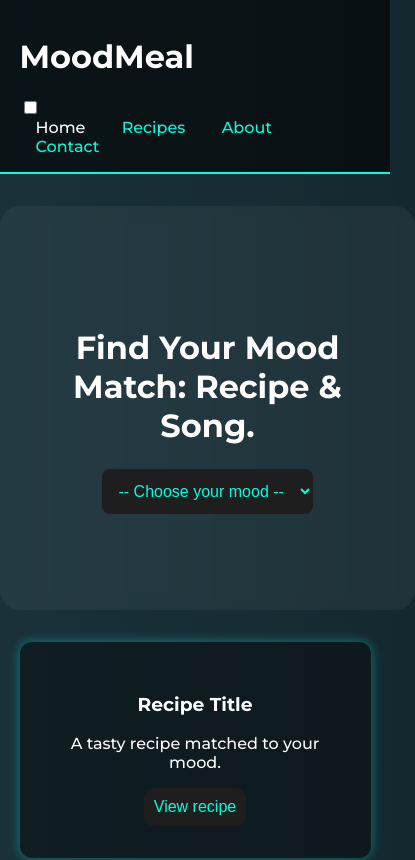
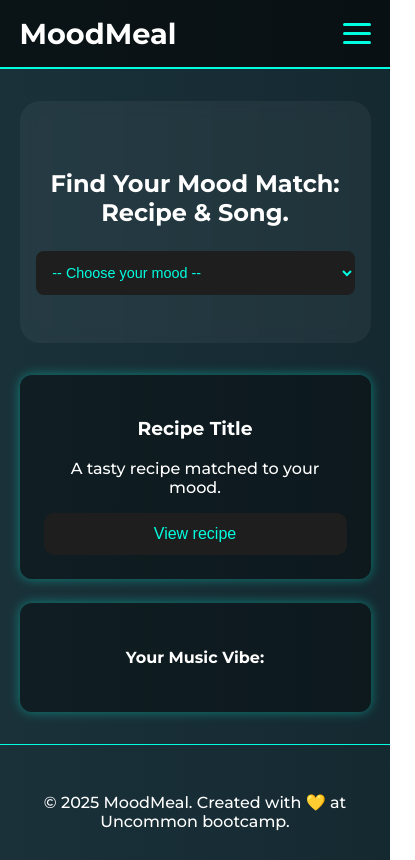
Before and after one commit to TanyaradzwaMusonza/Moodmeal, a plain HTML site: page index.html in a window 390 px wide. Shown: the top 860 px of the page, 415 px wide, since content can reach past the window. Drawn offline with Linux system fonts and the light colour scheme.

Commit message:
Update style.css

```diff
--- a/style.css
+++ b/style.css
@@ -1,30 +1,33 @@
-
+/* ---------------- BASE STYLES ---------------- */
+html, body {
+  margin: 0;
+  padding: 0;
+  max-width: 100%;
+  overflow-x: hidden;
+  font-family: "Montserrat", sans-serif;
+  color: #fff;
+}
 
 body {
-        margin: 0;
-        font-family: "Montserrat", sans-serif;
   background: linear-gradient(270deg, #0f2027, #203a43, #2c5364);
   background-size: 600% 600%;
   animation: gradientBG 20s ease infinite;
-        color: #fff;
+  will-change: background-position;
 }
 
 @keyframes gradientBG {
-        0% {
-          background-position: 0% 50%;
-        }
-        50% {
-          background-position: 100% 50%;
-        }
-        100% {
-          background-position: 0% 50%;
-        }
+  0% { background-position: 0% 50%; }
+  50% { background-position: 100% 50%; }
+  100% { background-position: 0% 50%; }
 }
 
+/* ---------------- HEADER ---------------- */
 header {
   background-color: rgba(0, 0, 0, 0.6);
   padding: 1rem 0;
   border-bottom: 2px solid #00ffe0;
+  position: relative;
+  z-index: 100;
 }
 
 .container {
@@ -32,12 +35,31 @@
   max-width: 1100px;
   margin: auto;
   display: flex;
+  flex-direction: column;
+  align-items: stretch;
+  box-sizing: border-box;
+}
+
+/* Flex container for logo + hamburger + nav */
+.header-top {
+  display: flex;
   justify-content: space-between;
   align-items: center;
+  width: 100%;
+}
+
+.header-top h1 {
+  margin: 0;
+  font-size: 1.8rem;
+}
+
+/* ---------------- NAVIGATION ---------------- */
+.nav-links {
+  display: flex;
+  gap: 1rem;
 }
 
 nav a {
-        margin: 0 1rem;
   text-decoration: none;
   color: #00ffe0;
   font-weight: 500;
@@ -49,6 +71,30 @@
   color: #ffffff;
 }
 
+/* ---------------- HAMBURGER ---------------- */
+.nav-toggle {
+  display: none;
+}
+
+.hamburger {
+  display: none;
+  flex-direction: column;
+  justify-content: space-between;
+  width: 28px;
+  height: 21px;
+  cursor: pointer;
+}
+
+.hamburger span {
+  display: block;
+  height: 3px;
+  width: 100%;
+  background-color: #00ffe0;
+  border-radius: 2px;
+  transition: all 0.3s ease;
+}
+
+/* ---------------- HERO ---------------- */
 .hero {
   text-align: center;
   padding: 6rem 2rem;
@@ -58,6 +104,7 @@
   width: 90%;
   max-width: 800px;
   backdrop-filter: blur(8px);
+  box-sizing: border-box;
 }
 
 .hero h2 {
@@ -65,6 +112,7 @@
   margin-bottom: 1.5rem;
 }
 
+/* ---------------- FORM ELEMENTS ---------------- */
 select {
   padding: 0.8rem;
   font-size: 1rem;
@@ -75,16 +123,19 @@
   color: #00ffe0;
 }
 
+/* ---------------- RESULTS ---------------- */
 #result-section {
   text-align: center;
   margin: 2rem auto;
   width: 90%;
   max-width: 800px;
+  display: flex;
+  flex-direction: column;
+  gap: 1.5rem;
 }
 
 .card {
   background-color: rgba(0, 0, 0, 0.4);
-        margin: 1rem 0;
   padding: 2rem;
   border-radius: 12px;
   box-shadow: 0 0 12px rgba(0, 255, 224, 0.4);
@@ -95,13 +146,8 @@
   height: 80px;
 }
 
-      footer {
-        text-align: center;
-        padding: 2rem 0;
-        border-top: 1px solid #00ffe0;
-      }
-
-      button{
+/* ---------------- BUTTONS ---------------- */
+button {
   border: none;
   background-color: #1E1E1E;
   color: #00ffe0;
@@ -109,8 +155,59 @@
   font-weight: 500;
   border-radius: 10px;
   padding: 10px;
+  cursor: pointer;
 }
-      button:hover{
+
+button:hover {
   color: #fff;
+}
 
+/* ---------------- FOOTER ---------------- */
+footer {
+  text-align: center;
+  padding: 2rem 0;
+  border-top: 1px solid #00ffe0;
 }
+
+/* ---------------- RESPONSIVENESS ---------------- */
+@media (max-width: 992px) {
+  .hero { padding: 4rem 1.5rem; }
+  .hero h2 { font-size: 1.75rem; }
+  .container { flex-direction: column; align-items: stretch; }
+}
+
+/* ---------------- MOBILE ---------------- */
+@media (max-width: 600px) {
+  .hamburger { display: flex; }
+
+  /* Hide nav links by default */
+  .nav-links {
+    display: none;
+    flex-direction: column;
+    background-color: rgba(0,0,0,0.8);
+    position: absolute;
+    top: 100%;
+    left: 0;
+    width: 100%;
+    padding: 1rem 0;
+    text-align: center;
+    gap: 1rem;
+  }
+
+  /* Show nav when hamburger checked */
+  .nav-toggle:checked + .hamburger + .nav-links {
+    display: flex;
+  }
+
+  nav a {
+    margin: 0;
+    padding: 0.5rem 0;
+    font-size: 1.2rem;
+  }
+
+  .hero { padding: 3rem 1rem; }
+  .hero h2 { font-size: 1.5rem; }
+  select { width: 100%; font-size: 0.9rem; }
+  button { width: 100%; padding: 12px; font-size: 1rem; }
+  .card { padding: 1.5rem; }
+}
```
Lines whose indentation alone changed are shown as unchanged.
